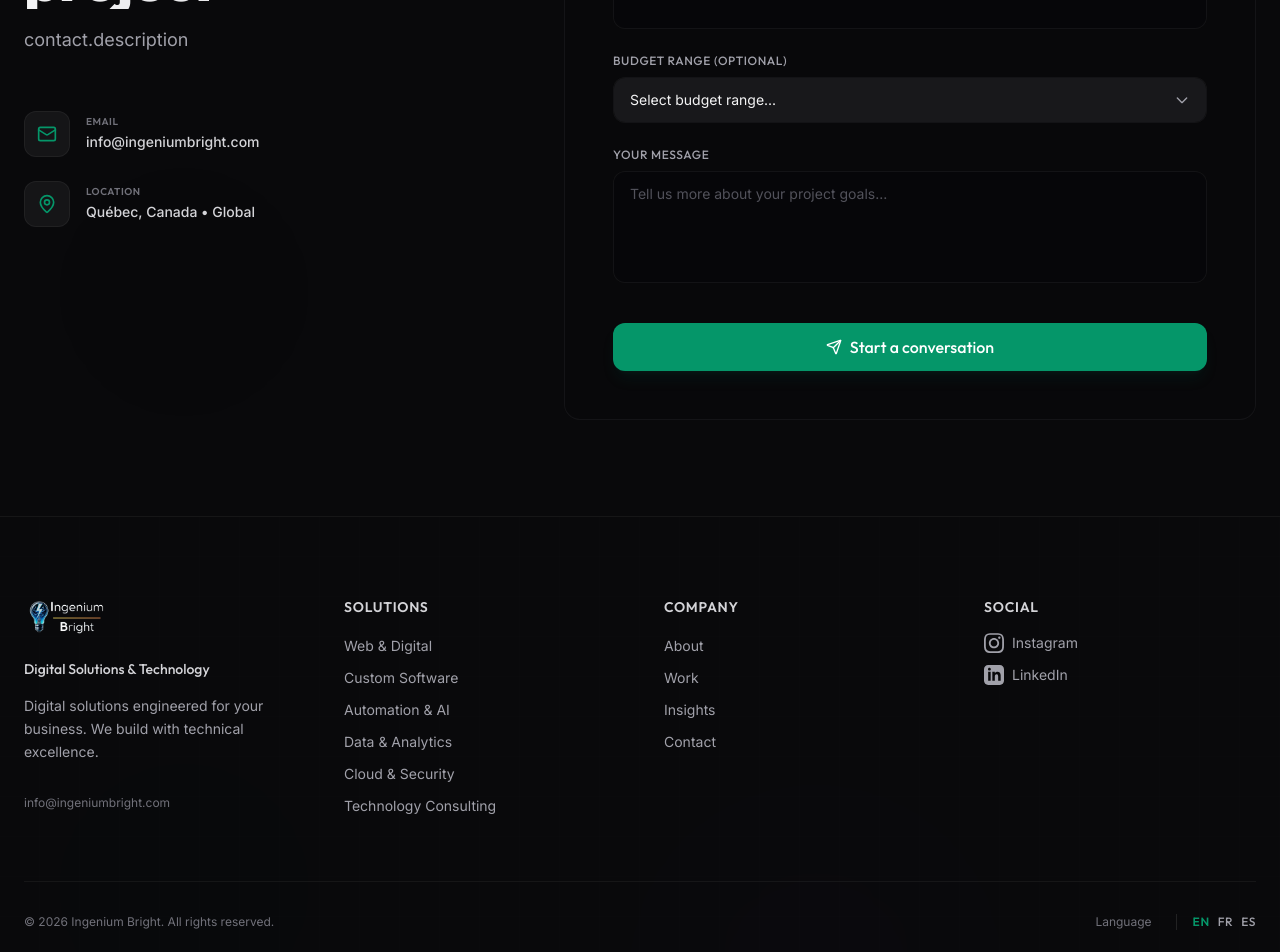
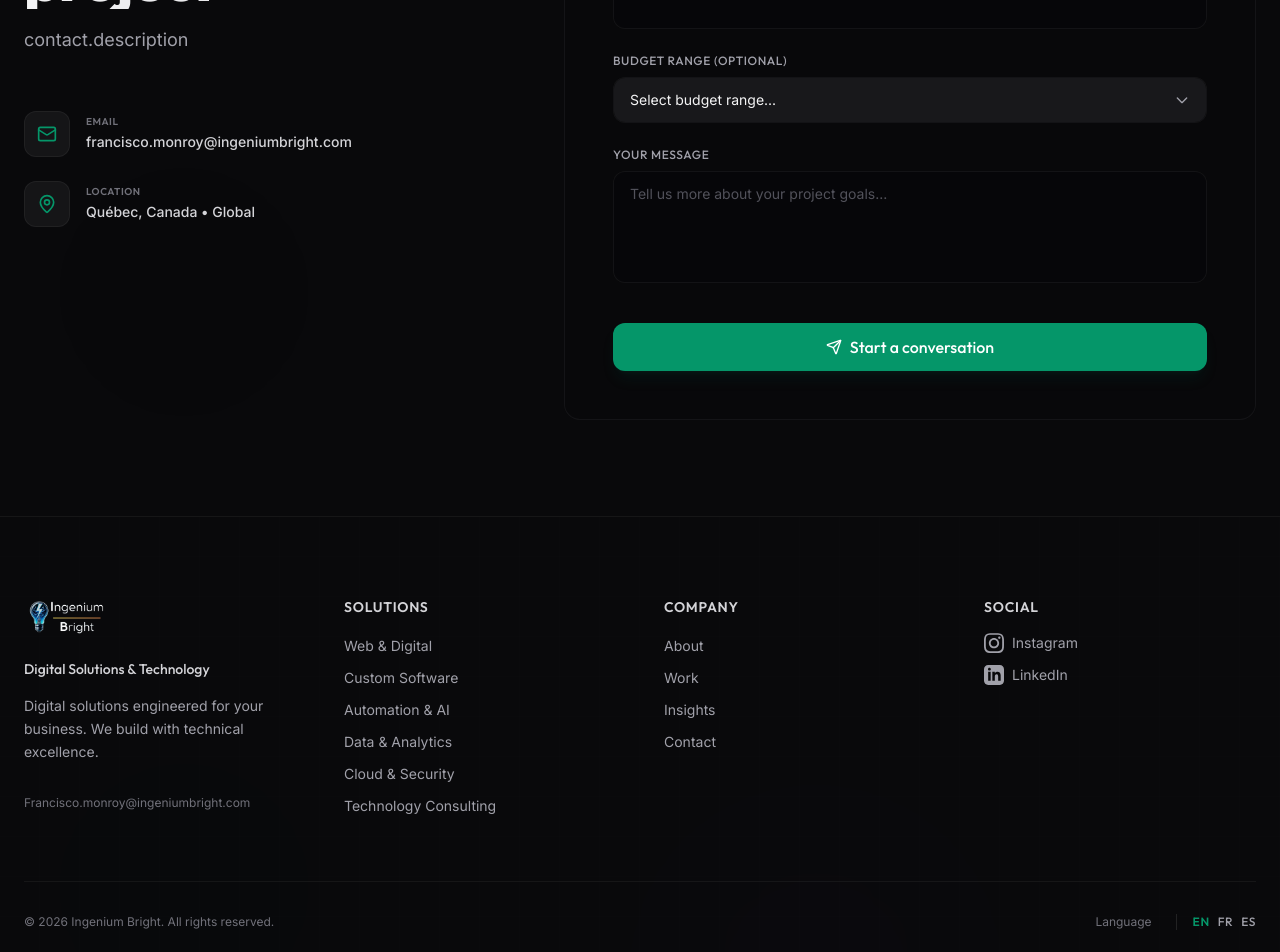
Before and after one commit to Ingenium-Dynamics/Ingenium-Dynamics, a Nuxt app: page /contact in a window 1280 px wide. Shown: the part 520-1472 px from the top of the page. Built offline with nearby package versions, Linux system fonts and the light colour scheme.

Commit message:
mail pruebas

```diff
--- a/app/components/layout/Footer.vue
+++ b/app/components/layout/Footer.vue
@@ -46,7 +46,7 @@ const companyLinks = [
             {{ $t('footer.desc') }}
           </p>
           <div class="pt-4 text-xs text-zinc-500">
-            <a href="mailto:info@ingeniumbright.com" class="hover:text-zinc-300 transition-colors">info@ingeniumbright.com</a>
+            <a href="mailto:Francisco.monroy@ingeniumbright.com" class="hover:text-zinc-300 transition-colors">Francisco.monroy@ingeniumbright.com</a>
           </div>
         </div>
 
--- a/app/locales/en.json
+++ b/app/locales/en.json
@@ -139,7 +139,7 @@
       "success": "Message sent successfully! We will get back to you soon.",
       "error": "An error occurred while sending the message. Please try again.",
       "error_rate_limit": "You have exceeded the submission limit. Please try again later.",
-      "error_config": "The contact form is temporarily unavailable. Please email us at info@ingeniumbright.com"
+      "error_config": "The contact form is temporarily unavailable. Please email us at francisco.monroy@ingeniumbright.com"
     }
   },
   "portfolio": {
--- a/app/pages/contact.vue
+++ b/app/pages/contact.vue
@@ -101,8 +101,8 @@ const errorMessage = computed(() => {
             </div>
             <div>
               <span class="block text-[10px] font-display font-semibold uppercase tracking-wider text-zinc-500">{{ $t('contact.email_label') }}</span>
-              <a href="mailto:info@ingeniumbright.com" class="text-sm font-medium text-zinc-300 hover:text-white transition-colors">
-                info@ingeniumbright.com
+              <a href="mailto:Francisco.monroy@ingeniumbright.com" class="text-sm font-medium text-zinc-300 hover:text-white transition-colors">
+                francisco.monroy@ingeniumbright.com
               </a>
             </div>
           </div>
--- a/app/pages/index.vue
+++ b/app/pages/index.vue
@@ -224,7 +224,7 @@ useSeoMeta({
         </NuxtLink>
 
         <NuxtLink
-          :to="localePath('work/index')"
+          :to="localePath({ name: 'work' })"
           class="inline-flex w-full items-center justify-center rounded-full border border-white/10 bg-white/[0.03] px-7 py-3.5 fhd:px-9 fhd:py-4 text-sm fhd:text-base font-semibold text-white transition hover:border-white/20 hover:bg-white/[0.06] sm:w-auto"
         >
           {{ $t('hero.secondaryCta') }}
@@ -393,7 +393,7 @@ useSeoMeta({
 
       <!-- Ver todos -->
       <NuxtLink
-        :to="localePath('work/index')"
+        :to="localePath({ name: 'work' })"
         class="group inline-flex shrink-0 items-center gap-2 text-sm fhd:text-base font-semibold text-white transition-colors hover:text-emerald-400"
       >
         {{ $t('portfolio.viewAll') }}
--- a/nuxt.config.ts
+++ b/nuxt.config.ts
@@ -53,7 +53,7 @@ export default defineNuxtConfig({
         'https://www.instagram.com/ingenium_bright/',
         'https://www.linkedin.com/company/ingenium-dynamics'
       ],
-      email: 'info@ingeniumbright.com'
+      email: 'francisco.monroy@ingeniumbright.com'
     }
   },
 
```
